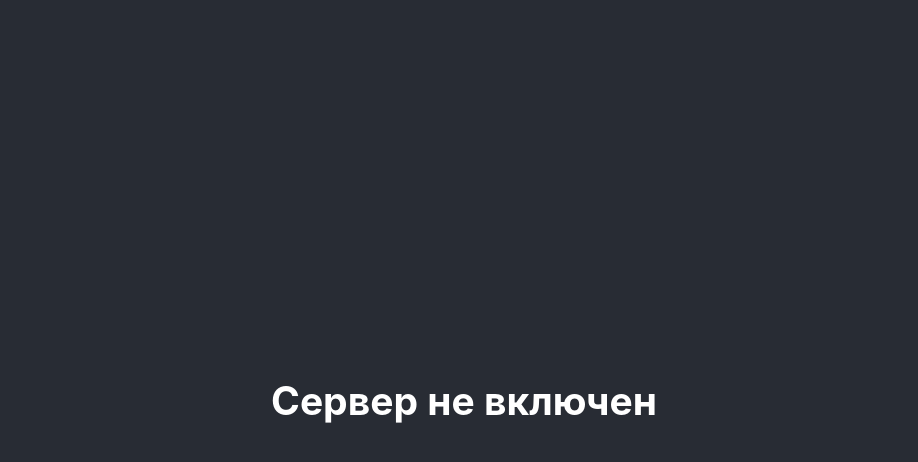
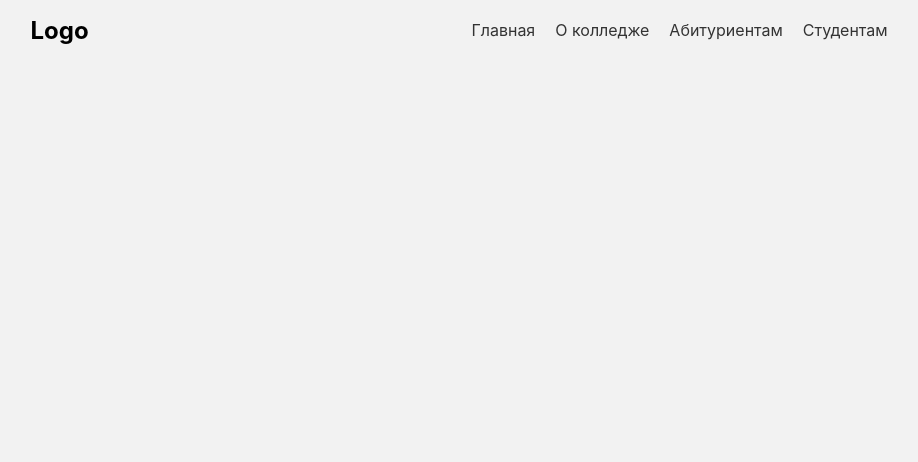
Before and after one commit to IWareQ/CollegeSite, a React (Create React App) app in the folder client/: page / in a window 1280 px wide. Shown: the top 462 px of the page, without its empty margins (176-1094 px from the left). Built offline with nearby package versions, Linux system fonts and the light colour scheme; no server answers.

Commit message:
Changed filed directories, adding a navigation bar

```diff
--- /dev/null
+++ b/client/src/App.js
@@ -0,0 +1,22 @@
+import React from 'react';
+import logo from './logo.svg';
+import './styles/App.css';
+
+function App(){
+
+    return(
+        <div className="container">
+            <div className="header">
+            <div className="logo">Logo</div>
+            <div className="links">
+                <a href="#">Главная</a>
+                <a href="#">О колледже</a>
+                <a href="#">Абитуриентам</a>
+                <a href="#">Студентам</a>
+            </div>
+            </div>
+        </div>
+    );
+}
+
+export default App;
--- a/client/src/components/App.js
+++ /dev/null
@@ -1,34 +0,0 @@
-import '../styles/App.css';
-import {Component} from 'react';
-import ExampleService from '../services/ExampleService';
-
-class App extends Component {
-
-	constructor(props) {
-		super(props)
-
-		this.state = {
-			example: 'Загрузка...'
-		}
-	}
-
-	componentDidMount() {
-		ExampleService.getExample().then(res => {
-			this.setState({example: res.data});
-		}).catch(() => {
-			this.setState({example: 'Сервер не включен'});
-		});
-	}
-
-	render() {
-		return (
-			<div className="App">
-				<header className="App-header">
-					<h2>{this.state.example}</h2>
-				</header>
-			</div>
-		)
-	}
-}
-
-export default App;
--- a/client/src/index.js
+++ b/client/src/index.js
@@ -1,7 +1,7 @@
 import React from 'react';
 import ReactDOM from 'react-dom/client';
 import './styles/index.css';
-import App from './components/App';
+import App from './App';
 
 const root = ReactDOM.createRoot(document.getElementById('root'));
 root.render(
--- a/client/src/styles/App.css
+++ b/client/src/styles/App.css
@@ -1,39 +1,39 @@
-.App {
-	text-align: center;
+body{
+    background-color: #f2f2f2;
+}
+.container {
+    display: flex;
+    flex-direction: column;
+    height: 100vh;
 }
 
-.App-logo {
-	height: 40vmin;
-	pointer-events: none;
+.header {
+    display: flex;
+    justify-content: space-around;
+    align-items: center;
+    height: 60px;
+    padding: 0 20px;
+    background-color: #f2f2f2;
 }
 
-@media (prefers-reduced-motion: no-preference) {
-	.App-logo {
-		animation: App-logo-spin infinite 20s linear;
-	}
+.logo {
+    font-size: 24px;
+    font-weight: bold;
 }
 
-.App-header {
-	background-color: #282c34;
-	min-height: 100vh;
-	display: flex;
-	flex-direction: column;
-	align-items: center;
-	justify-content: center;
-	font-size: calc(10px + 2vmin);
-	color: white;
+.links {
+    display: flex;
+    justify-content: center;
+    align-items: center;
 }
 
-.App-link {
-	color: #61dafb;
+.links a {
+    margin: 0 10px;
+    text-decoration: none;
+    color: #333;
 }
 
-@keyframes App-logo-spin {
-	from {
-		transform: rotate(0deg);
-	}
-
-	to {
-		transform: rotate(360deg);
-	}
+.content {
+    flex: 1;
+    padding: 20px;
 }
```
